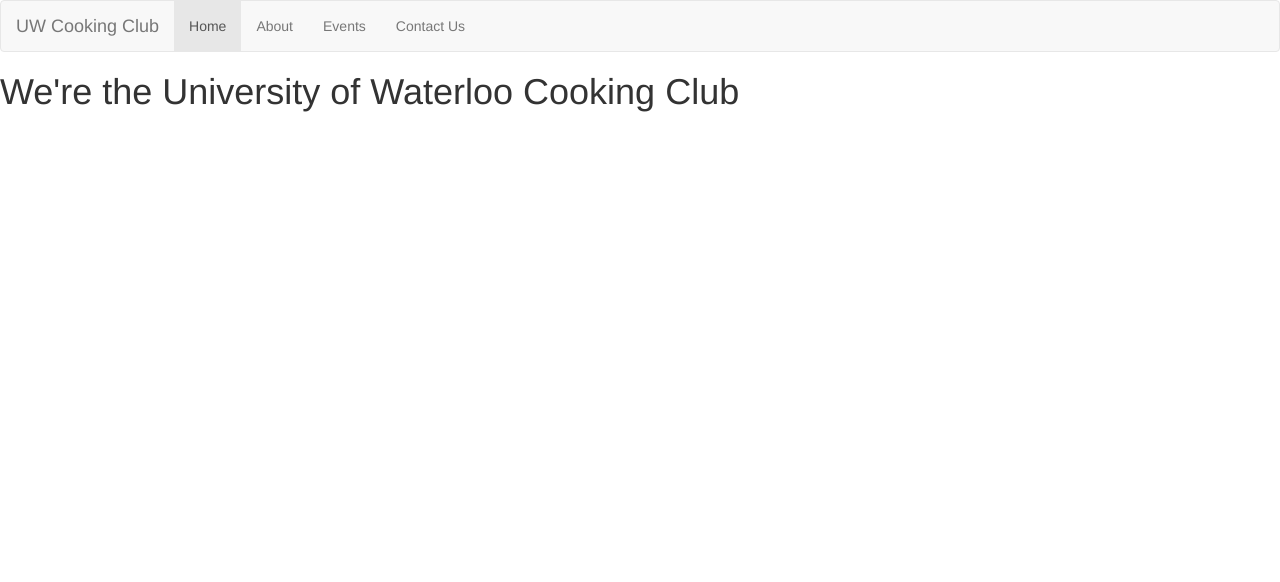
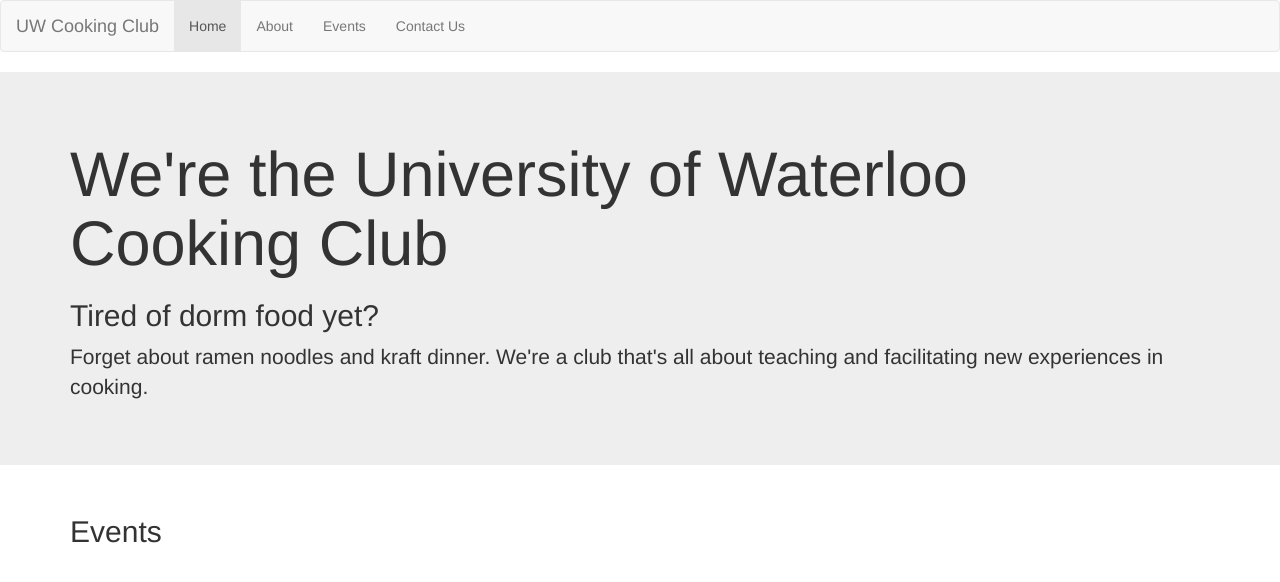
Before and after one commit to PaulMHR/UWCookingClubWebsite, a website: page app/index.html in a window 1280 px wide. Drawn offline with nearby package versions, Linux system fonts and the light colour scheme.

Commit message:
Initial commit: created jumbotron landing page

```diff
--- a/app/index.html
+++ b/app/index.html
@@ -31,7 +31,24 @@
         </div><!-- /.container-fluid -->
       </nav>
 
-    <h1>We're the University of Waterloo Cooking Club</h1>
+      <div class="jumbotron">
+          <div class="container">
+              <h1>We're the University of Waterloo Cooking Club</h1>
+              <h2>Tired of dorm food yet?</h2>
+              <p>Forget about ramen noodles and kraft dinner. We're a club that's all about teaching and facilitating new experiences in cooking.</p>
+          </div>
+      </div>
+
+      <div class="container">
+          <div class="row">
+              <div class="col-md-1">
+                  <h2>Events</h2>
+                  <p></p>
+              </div>
+          </div>
+      </div>
+
+
 
     </body>
 
```
